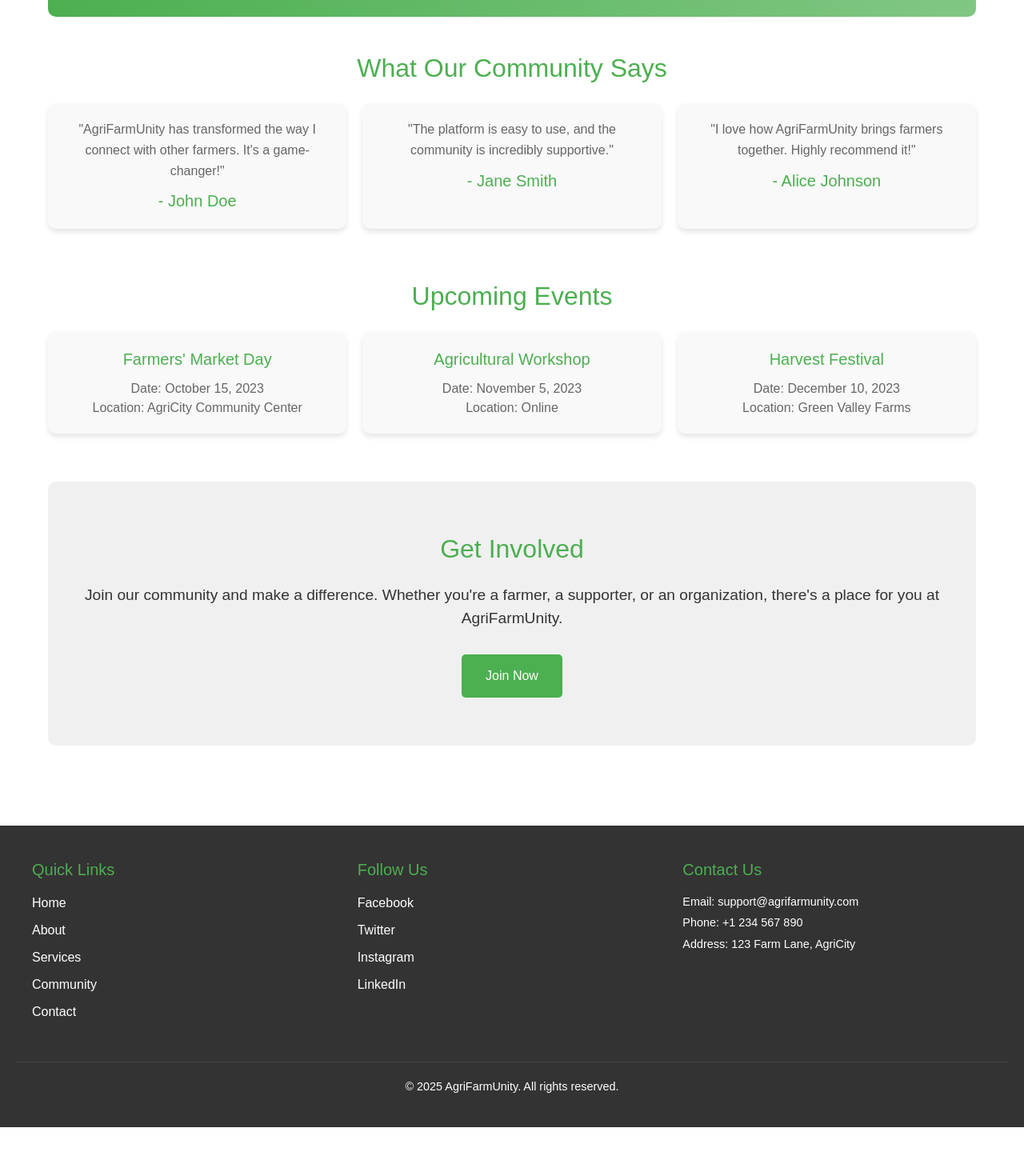
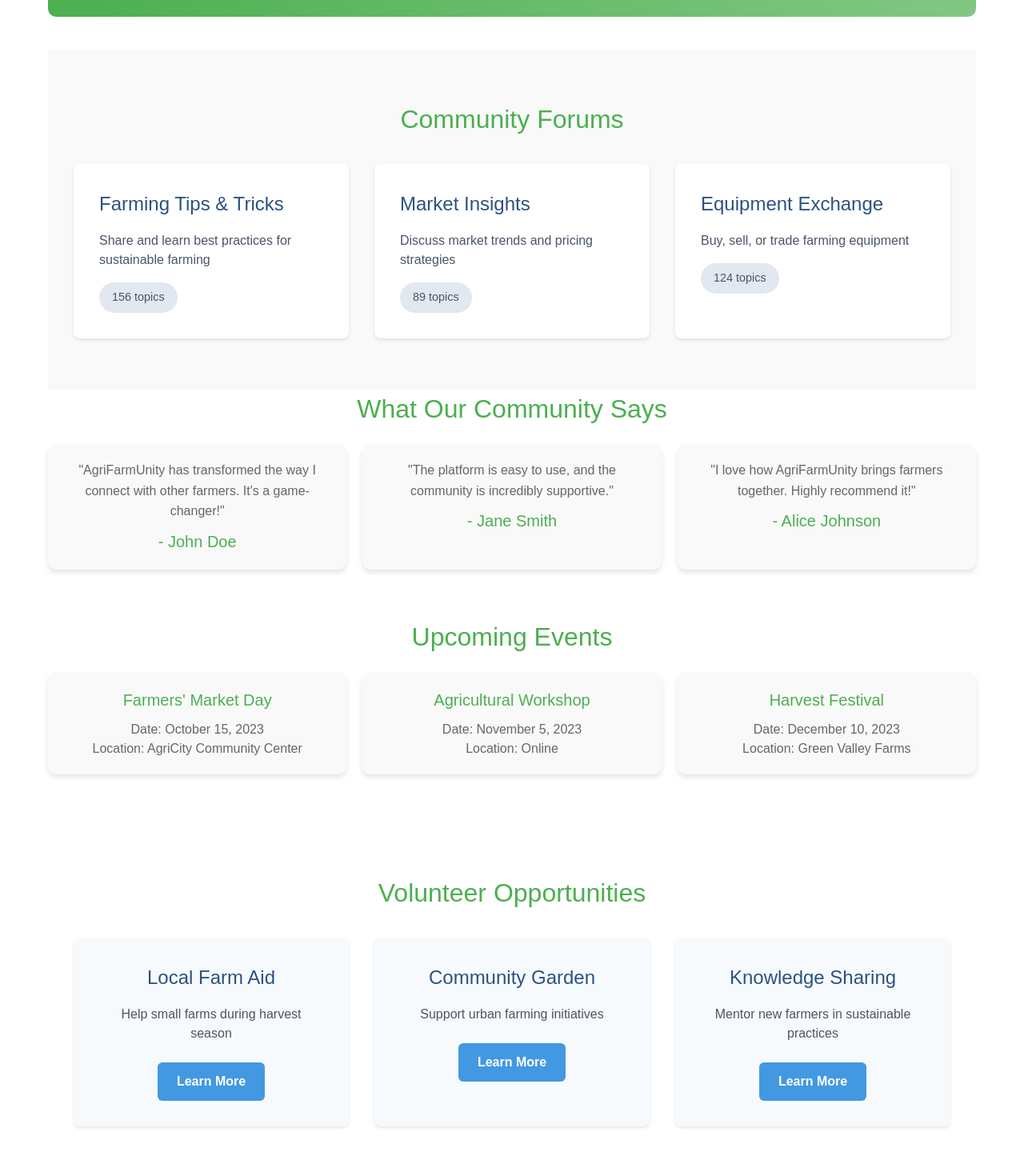
Before and after one commit to shubhamkumar200328/agrifarmunity, a Next.js app: page /community in a window 1280 px wide. Shown: the part 440-1910 px from the top of the page at 80% size. Before the commit the page ends 1849 px from the top, so only its background shows below. Built offline with nearby package versions, Linux system fonts and the light colour scheme.

Commit message:
adding some feature to community section

```diff
--- a/src/app/community/community.module.css
+++ b/src/app/community/community.module.css
@@ -137,3 +137,110 @@
     font-size: 1.5rem;
   }
 }
+
+/* Community Forums Section */
+.forums {
+  padding: 4rem 2rem;
+  background-color: #f9f9f9;
+}
+
+.forumGrid {
+  display: grid;
+  grid-template-columns: repeat(auto-fit, minmax(300px, 1fr));
+  gap: 2rem;
+  margin-top: 2rem;
+}
+
+.forumCard {
+  background: white;
+  padding: 2rem;
+  border-radius: 8px;
+  box-shadow: 0 2px 4px rgba(0, 0, 0, 0.1);
+  transition: transform 0.2s ease;
+}
+
+.forumCard:hover {
+  transform: translateY(-5px);
+}
+
+.forumCard h3 {
+  color: #2c5282;
+  margin-bottom: 1rem;
+  font-size: 1.5rem;
+}
+
+.forumCard p {
+  color: #4a5568;
+  margin-bottom: 1rem;
+  line-height: 1.5;
+}
+
+.topicCount {
+  display: inline-block;
+  background: #e2e8f0;
+  padding: 0.5rem 1rem;
+  border-radius: 20px;
+  font-size: 0.9rem;
+  color: #4a5568;
+}
+
+/* Volunteer Opportunities Section */
+.volunteer {
+  padding: 4rem 2rem;
+  background-color: #fff;
+}
+
+.volunteerGrid {
+  display: grid;
+  grid-template-columns: repeat(auto-fit, minmax(300px, 1fr));
+  gap: 2rem;
+  margin-top: 2rem;
+}
+
+.volunteerCard {
+  background: #f7fafc;
+  padding: 2rem;
+  border-radius: 8px;
+  box-shadow: 0 2px 4px rgba(0, 0, 0, 0.1);
+  text-align: center;
+}
+
+.volunteerCard h3 {
+  color: #2c5282;
+  margin-bottom: 1rem;
+  font-size: 1.5rem;
+}
+
+.volunteerCard p {
+  color: #4a5568;
+  margin-bottom: 1.5rem;
+  line-height: 1.5;
+}
+
+.volunteerButton {
+  background-color: #4299e1;
+  color: white;
+  padding: 0.75rem 1.5rem;
+  border-radius: 6px;
+  border: none;
+  font-weight: 600;
+  cursor: pointer;
+  transition: background-color 0.2s ease;
+}
+
+.volunteerButton:hover {
+  background-color: #3182ce;
+}
+
+/* Responsive Design */
+@media (max-width: 768px) {
+  .forumGrid,
+  .volunteerGrid {
+    grid-template-columns: 1fr;
+  }
+
+  .forums,
+  .volunteer {
+    padding: 3rem 1rem;
+  }
+}
--- a/src/app/community/page.tsx
+++ b/src/app/community/page.tsx
@@ -14,6 +14,28 @@ const CommunityPage: React.FC = () => {
           <p className={styles.heroSubtitle}>
             Join a thriving network of farmers, supporters, and partners.
           </p>
+        </section>
+
+        {/* Community Forums Section */}
+        <section className={styles.forums}>
+          <h2 className={styles.sectionTitle}>Community Forums</h2>
+          <div className={styles.forumGrid}>
+            <div className={styles.forumCard}>
+              <h3>Farming Tips & Tricks</h3>
+              <p>Share and learn best practices for sustainable farming</p>
+              <span className={styles.topicCount}>156 topics</span>
+            </div>
+            <div className={styles.forumCard}>
+              <h3>Market Insights</h3>
+              <p>Discuss market trends and pricing strategies</p>
+              <span className={styles.topicCount}>89 topics</span>
+            </div>
+            <div className={styles.forumCard}>
+              <h3>Equipment Exchange</h3>
+              <p>Buy, sell, or trade farming equipment</p>
+              <span className={styles.topicCount}>124 topics</span>
+            </div>
+          </div>
         </section>
 
         {/* Testimonials Section */}
@@ -66,6 +88,28 @@ const CommunityPage: React.FC = () => {
           </div>
         </section>
 
+        {/* Volunteer Opportunities Section */}
+        <section className={styles.volunteer}>
+          <h2 className={styles.sectionTitle}>Volunteer Opportunities</h2>
+          <div className={styles.volunteerGrid}>
+            <div className={styles.volunteerCard}>
+              <h3>Local Farm Aid</h3>
+              <p>Help small farms during harvest season</p>
+              <button className={styles.volunteerButton}>Learn More</button>
+            </div>
+            <div className={styles.volunteerCard}>
+              <h3>Community Garden</h3>
+              <p>Support urban farming initiatives</p>
+              <button className={styles.volunteerButton}>Learn More</button>
+            </div>
+            <div className={styles.volunteerCard}>
+              <h3>Knowledge Sharing</h3>
+              <p>Mentor new farmers in sustainable practices</p>
+              <button className={styles.volunteerButton}>Learn More</button>
+            </div>
+          </div>
+        </section>
+
         {/* Get Involved Section */}
         <section className={styles.getInvolved}>
           <h2 className={styles.sectionTitle}>Get Involved</h2>
--- a/src/app/contact/page.tsx
+++ b/src/app/contact/page.tsx
@@ -68,7 +68,8 @@ const ContactPage: React.FC = () => {
           <h2 className={styles.sectionTitle}>Find Us on the Map</h2>
           <div className={styles.map}>
             <iframe
-              src="https://www.google.com/maps/embed?pb=!1m18!1m12!1m3!1d3153.8354345093747!2d144.95373531531615!3d-37.816279742021665!2m3!1f0!2f0!3f0!3m2!1i1024!2i768!4f13.1!3m3!1m2!1s0x6ad642af0f11fd81%3A0xf577d6a32f4f1c8e!2sFederation%20Square!5e0!3m2!1sen!2sus!4v1625072000000!5m2!1sen!2sus"
+              // src="https://www.google.com/maps/embed?pb=!1m18!1m12!1m3!1d3153.8354345093747!2d144.95373531531615!3d-37.816279742021665!2m3!1f0!2f0!3f0!3m2!1i1024!2i768!4f13.1!3m3!1m2!1s0x6ad642af0f11fd81%3A0xf577d6a32f4f1c8e!2sFederation%20Square!5e0!3m2!1sen!2sus!4v1625072000000!5m2!1sen!2sus"
+              src="https://www.google.com/maps/embed?pb=!1m18!1m12!1m3!1d177343.3461097756!2d75.7235625!3d26.9124339!2m3!1f0!2f0!3f0!3m2!1i1024!2i768!4f13.1!3m3!1m2!1s0x396db22737889dbf%3A0x65ebba9f77e32172!2sJaipur%2C%20Rajasthan%2C%20India!5e0!3m2!1sen!2sus!4v1612800079605!5m2!1sen!2sus"
               width="100%"
               height="400"
               style={{ border: 0 }}
```
